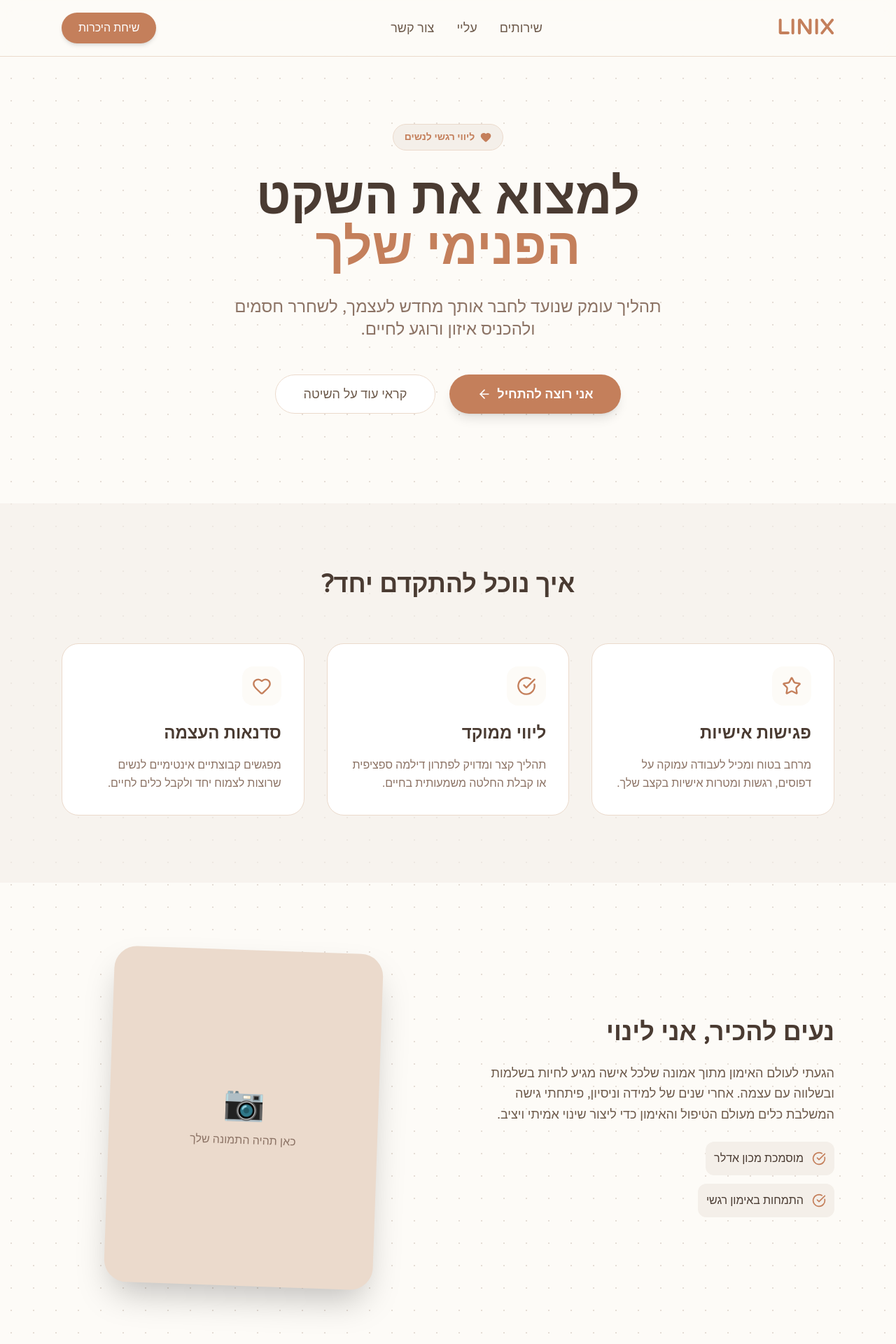
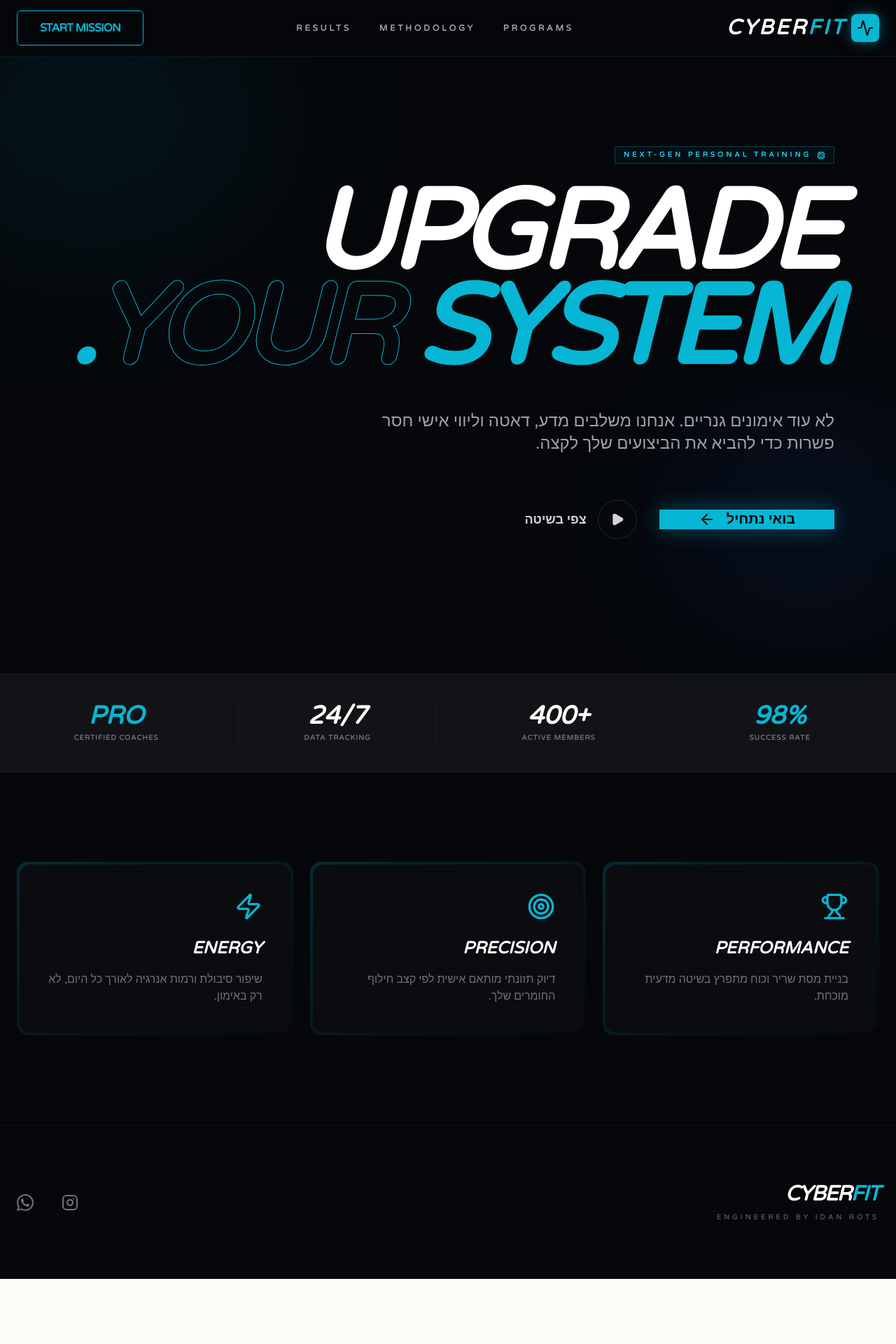
Before and after one commit to idanrots/gym-landingpage-template, a Next.js app: page / in a window 1280 px wide. Shown: the top 1920 px of the page at 70% size. After the commit the page ends 1827 px from the top, so only its background shows below. Built offline with nearby package versions, Linux system fonts and the light colour scheme.

Commit message:
Initial commit: Fitness Tech Dark Template

```diff
--- a/app/page.tsx
+++ b/app/page.tsx
@@ -1,175 +1,142 @@
 import React from 'react';
-import { ArrowLeft, Star, Heart, CheckCircle, Instagram, Phone } from "lucide-react";
+import { ArrowLeft, Dumbbell, Zap, Target, Instagram, Play, Trophy, Activity, Cpu } from "lucide-react";
 
-export default function LandingPage() {
+export default function FitnessTechDarkTemplate() {
   return (
-    <div dir="rtl" className="min-h-screen font-sans bg-dot-pattern">
+    <div dir="rtl" className="min-h-screen font-sans bg-[#05070a] text-white selection:bg-cyan-400 selection:text-black">
 
-      {/* Navbar */}
-      <nav className="sticky top-0 z-50 bg-[#fdfbf7]/90 backdrop-blur-md border-b border-[#ebdacc]">
-        <div className="max-w-6xl mx-auto px-6 h-20 flex justify-between items-center">
-          <div className="text-3xl font-black tracking-wide text-[#c47f5b]">LINIX</div>
-
-          <div className="hidden md:flex gap-8 text-lg font-medium text-[#6d5a4b]">
-            <a href="#services" className="hover:text-[#c47f5b] transition-colors">שירותים</a>
-            <a href="#about" className="hover:text-[#c47f5b] transition-colors">עליי</a>
-            <a href="#contact" className="hover:text-[#c47f5b] transition-colors">צור קשר</a>
+      {/* Navbar - Cyber Glassmorphism */}
+      <nav className="sticky top-0 z-50 bg-[#05070a]/80 backdrop-blur-xl border-b border-cyan-900/30">
+        <div className="max-w-7xl mx-auto px-6 h-20 flex justify-between items-center">
+          <div className="text-3xl font-black italic tracking-tighter flex items-center gap-2">
+            <div className="w-10 h-10 rounded-lg bg-cyan-500 flex items-center justify-center shadow-[0_0_20px_rgba(6,182,212,0.5)]">
+              <Activity className="text-black w-6 h-6" />
+            </div>
+            <span className="tracking-widest">CYBER<span className="text-cyan-500">FIT</span></span>
           </div>
 
-          <button className="bg-[#c47f5b] text-white hover:bg-[#a86545] transition-colors font-medium rounded-full px-6 py-2.5 shadow-md">
-            שיחת היכרות
+          <div className="hidden md:flex gap-10 text-xs uppercase tracking-[0.3em] font-bold text-zinc-400">
+            <a href="#training" className="hover:text-cyan-400 transition-colors">Programs</a>
+            <a href="#method" className="hover:text-cyan-400 transition-colors">Methodology</a>
+            <a href="#results" className="hover:text-cyan-400 transition-colors">Results</a>
+          </div>
+
+          <button className="relative group overflow-hidden bg-transparent border border-cyan-500 text-cyan-500 font-black px-8 py-3 rounded-md transition-all hover:bg-cyan-500 hover:text-black">
+            <span className="relative z-10 uppercase tracking-tighter">Start Mission</span>
+            <div className="absolute inset-0 bg-cyan-500 opacity-0 group-hover:opacity-20 blur-lg transition-opacity"></div>
           </button>
         </div>
       </nav>
 
-      {/* Hero Section */}
-      <main className="max-w-4xl mx-auto px-6 pt-24 pb-32 text-center">
-        <div className="inline-flex items-center gap-2 px-4 py-2 rounded-full bg-[#f4efe9] text-[#c47f5b] text-sm font-bold mb-8 animate-fade-in border border-[#ebdacc]">
-          <Heart className="w-4 h-4 fill-current" />
-          <span>ליווי רגשי לנשים</span>
+      {/* Hero Section - High-Tech Performance */}
+      <header className="relative pt-32 pb-48 overflow-hidden">
+        {/* Glow Effects */}
+        <div className="absolute top-[-10%] left-[-10%] w-[40%] h-[40%] bg-cyan-600/10 blur-[120px] rounded-full"></div>
+        <div className="absolute bottom-[10%] right-[-5%] w-[30%] h-[30%] bg-blue-600/10 blur-[100px] rounded-full"></div>
+
+        <div className="max-w-6xl mx-auto px-6 relative z-10 text-right">
+          <div className="inline-flex items-center gap-2 px-3 py-1 border border-cyan-500/30 bg-cyan-500/5 text-cyan-400 font-bold text-[10px] uppercase tracking-[0.4em] mb-8 rounded-sm">
+            <Cpu className="w-3 h-3" />
+            Next-Gen Personal Training
           </div>
 
-        <h1 className="text-5xl md:text-7xl font-black text-[#4a3b32] leading-tight mb-8 animate-fade-in delay-100">
-          למצוא את השקט<br />
-          <span className="text-[#c47f5b]">הפנימי שלך</span>
+          <h1 className="text-7xl md:text-[10rem] font-black leading-[0.85] mb-12 italic uppercase tracking-tighter">
+            UPGRADE<br />
+            <span className="text-transparent stroke-cyan-500 stroke-1" style={{ WebkitTextStroke: '1px #06b6d4' }}>YOUR</span> <span className="text-cyan-500">SYSTEM.</span>
           </h1>
 
-        <p className="text-xl md:text-2xl text-[#8c7365] max-w-2xl mx-auto leading-relaxed mb-12 animate-fade-in delay-200">
-          תהליך עומק שנועד לחבר אותך מחדש לעצמך, לשחרר חסמים ולהכניס איזון ורוגע לחיים.
+          <p className="text-xl md:text-2xl text-zinc-400 max-w-2xl mb-16 font-light leading-relaxed">
+            לא עוד אימונים גנריים. אנחנו משלבים מדע, דאטה וליווי אישי חסר פשרות כדי להביא את הביצועים שלך לקצה.
           </p>
 
-        <div className="flex flex-col sm:flex-row gap-5 justify-center items-center animate-fade-in delay-300">
-          {/* כפתור ראשי - עכשיו מוביל לוואטסאפ */}
+          <div className="flex flex-wrap gap-8 justify-start items-center">
             <a
-            href="https://wa.me/message/VHAR35OZ5HKYJ1"
-            target="_blank"
-            rel="noopener noreferrer"
-            className="h-14 px-10 text-lg rounded-full bg-[#c47f5b] text-white hover:bg-[#a86545] shadow-lg hover:shadow-xl hover:-translate-y-1 transition-all flex items-center justify-center font-bold"
+              href="https://wa.me/yournumber"
+              className="group h-18 px-14 bg-cyan-500 text-black font-black text-xl flex items-center gap-4 hover:bg-white transition-all shadow-[0_0_30px_rgba(6,182,212,0.4)]"
             >
-            אני רוצה להתחיל
-            <ArrowLeft className="mr-2 h-5 w-5" />
+              בואי נתחיל
+              <ArrowLeft className="w-6 h-6 group-hover:-translate-x-2 transition-transform" />
             </a>
 
-          {/* כפתור משני - גלילה למטה */}
-          <a
-            href="#about"
-            className="h-14 px-10 text-lg rounded-full text-[#6d5a4b] bg-white border border-[#ebdacc] hover:bg-[#f4efe9] transition-all flex items-center justify-center font-medium"
-          >
-            קראי עוד על השיטה
-          </a>
+            <button className="flex items-center gap-4 font-bold text-lg text-zinc-300 hover:text-cyan-400 transition-colors group">
+              <div className="w-14 h-14 rounded-full border border-zinc-800 flex items-center justify-center group-hover:border-cyan-500 transition-colors">
+                <Play className="w-5 h-5 fill-current" />
               </div>
-      </main>
+              צפי בשיטה
+            </button>
+          </div>
+        </div>
+      </header>
 
-      {/* Services Section */}
-      <section id="services" className="py-24 bg-[#f4efe9]/60">
-        <div className="max-w-6xl mx-auto px-6">
-          <h2 className="text-4xl font-bold text-center mb-16 text-[#4a3b32]">איך נוכל להתקדם יחד?</h2>
-
-          <div className="grid md:grid-cols-3 gap-8">
-            {/* Card 1 */}
-            <div className="p-8 rounded-3xl bg-white border border-[#ebdacc] hover:shadow-xl transition-all hover:-translate-y-1 group">
-              <div className="w-14 h-14 bg-[#fdfbf7] rounded-2xl flex items-center justify-center text-[#c47f5b] mb-6 group-hover:scale-110 transition-transform">
-                <Star className="w-7 h-7" />
+      {/* Stats - Tech Bar */}
+      <section className="border-y border-white/5 bg-white/5 py-10 backdrop-blur-sm">
+        <div className="max-w-7xl mx-auto px-6 grid grid-cols-2 md:grid-cols-4 gap-8">
+            <div className="text-center">
+                <div className="text-cyan-500 text-4xl font-black italic">98%</div>
+                <div className="text-[10px] uppercase tracking-widest text-zinc-500 mt-1 font-bold">Success Rate</div>
             </div>
-              <h3 className="text-2xl font-bold mb-4 text-[#4a3b32]">פגישות אישיות</h3>
-              <p className="text-[#8c7365] leading-relaxed">
-                מרחב בטוח ומכיל לעבודה עמוקה על דפוסים, רגשות ומטרות אישיות בקצב שלך.
-              </p>
+            <div className="text-center">
+                <div className="text-white text-4xl font-black italic">+400</div>
+                <div className="text-[10px] uppercase tracking-widest text-zinc-500 mt-1 font-bold">Active Members</div>
             </div>
-
-            {/* Card 2 */}
-            <div className="p-8 rounded-3xl bg-white border border-[#ebdacc] hover:shadow-xl transition-all hover:-translate-y-1 group">
-              <div className="w-14 h-14 bg-[#fdfbf7] rounded-2xl flex items-center justify-center text-[#c47f5b] mb-6 group-hover:scale-110 transition-transform">
-                <CheckCircle className="w-7 h-7" />
+            <div className="text-center border-x border-white/5">
+                <div className="text-white text-4xl font-black italic">24/7</div>
+                <div className="text-[10px] uppercase tracking-widest text-zinc-500 mt-1 font-bold">Data Tracking</div>
             </div>
-              <h3 className="text-2xl font-bold mb-4 text-[#4a3b32]">ליווי ממוקד</h3>
-              <p className="text-[#8c7365] leading-relaxed">
-                תהליך קצר ומדויק לפתרון דילמה ספציפית או קבלת החלטה משמעותית בחיים.
-              </p>
-            </div>
-
-            {/* Card 3 */}
-            <div className="p-8 rounded-3xl bg-white border border-[#ebdacc] hover:shadow-xl transition-all hover:-translate-y-1 group">
-              <div className="w-14 h-14 bg-[#fdfbf7] rounded-2xl flex items-center justify-center text-[#c47f5b] mb-6 group-hover:scale-110 transition-transform">
-                <Heart className="w-7 h-7" />
-              </div>
-              <h3 className="text-2xl font-bold mb-4 text-[#4a3b32]">סדנאות העצמה</h3>
-              <p className="text-[#8c7365] leading-relaxed">
-                מפגשים קבוצתיים אינטימיים לנשים שרוצות לצמוח יחד ולקבל כלים לחיים.
-              </p>
-            </div>
+            <div className="text-center">
+                <div className="text-cyan-500 text-4xl font-black italic">PRO</div>
+                <div className="text-[10px] uppercase tracking-widest text-zinc-500 mt-1 font-bold">Certified Coaches</div>
             </div>
         </div>
       </section>
 
-      {/* About Section */}
-      <section id="about" className="py-24 overflow-hidden">
-        <div className="max-w-6xl mx-auto px-6 flex flex-col md:flex-row items-center gap-16">
-          <div className="flex-1 text-center md:text-right">
-            <h2 className="text-4xl font-bold mb-6 text-[#4a3b32]">נעים להכיר, אני לינוי</h2>
-            <p className="text-[#6d5a4b] text-lg leading-relaxed mb-6">
-              הגעתי לעולם האימון מתוך אמונה שלכל אישה מגיע לחיות בשלמות ובשלווה עם עצמה.
-              אחרי שנים של למידה וניסיון, פיתחתי גישה המשלבת כלים מעולם הטיפול והאימון כדי ליצור שינוי אמיתי ויציב.
-            </p>
-            <div className="flex flex-col gap-3">
-               <div className="flex items-center justify-center md:justify-start gap-3 text-[#4a3b32] font-medium bg-[#f4efe9] p-3 rounded-xl w-fit">
-                  <CheckCircle className="w-5 h-5 text-[#c47f5b]" />
-                  <span>מוסמכת מכון אדלר</span>
-               </div>
-               <div className="flex items-center justify-center md:justify-start gap-3 text-[#4a3b32] font-medium bg-[#f4efe9] p-3 rounded-xl w-fit">
-                  <CheckCircle className="w-5 h-5 text-[#c47f5b]" />
-                  <span>התמחות באימון רגשי</span>
-               </div>
+      {/* Features Grid */}
+      <section id="training" className="py-32">
+        <div className="max-w-7xl mx-auto px-6">
+          <div className="grid md:grid-cols-3 gap-6">
+            <div className="group relative p-1 bg-gradient-to-br from-cyan-500/20 to-transparent rounded-2xl overflow-hidden hover:from-cyan-500 transition-all duration-500">
+                <div className="bg-[#0a0c10] p-10 rounded-2xl h-full transition-colors group-hover:bg-[#0a0c10]/90">
+                    <Trophy className="w-10 h-10 mb-6 text-cyan-500" />
+                    <h3 className="text-2xl font-black mb-4 italic uppercase">Performance</h3>
+                    <p className="text-zinc-500 group-hover:text-zinc-300 transition-colors">בניית מסת שריר וכוח מתפרץ בשיטה מדעית מוכחת.</p>
                 </div>
             </div>
 
-          <div className="flex-1 relative">
-            <div className="aspect-[4/5] rounded-[2rem] bg-[#ebdacc] w-full max-w-sm mx-auto relative overflow-hidden shadow-2xl rotate-2 hover:rotate-0 transition duration-500">
-               <div className="flex flex-col items-center justify-center h-full text-[#8c7365]">
-                 <span className="text-5xl mb-4">📷</span>
-                 <span className="font-medium">כאן תהיה התמונה שלך</span>
+            <div className="group relative p-1 bg-gradient-to-br from-cyan-500/20 to-transparent rounded-2xl overflow-hidden hover:from-cyan-500 transition-all duration-500">
+                <div className="bg-[#0a0c10] p-10 rounded-2xl h-full transition-colors group-hover:bg-[#0a0c10]/90">
+                    <Target className="w-10 h-10 mb-6 text-cyan-500" />
+                    <h3 className="text-2xl font-black mb-4 italic uppercase">Precision</h3>
+                    <p className="text-zinc-500 group-hover:text-zinc-300 transition-colors">דיוק תזונתי מותאם אישית לפי קצב חילוף החומרים שלך.</p>
+                </div>
+            </div>
+
+            <div className="group relative p-1 bg-gradient-to-br from-cyan-500/20 to-transparent rounded-2xl overflow-hidden hover:from-cyan-500 transition-all duration-500">
+                <div className="bg-[#0a0c10] p-10 rounded-2xl h-full transition-colors group-hover:bg-[#0a0c10]/90">
+                    <Zap className="w-10 h-10 mb-6 text-cyan-500" />
+                    <h3 className="text-2xl font-black mb-4 italic uppercase">Energy</h3>
+                    <p className="text-zinc-500 group-hover:text-zinc-300 transition-colors">שיפור סיבולת ורמות אנרגיה לאורך כל היום, לא רק באימון.</p>
                 </div>
             </div>
           </div>
         </div>
       </section>
 
-     {/* Footer */}
-      <footer id="contact" className="py-12 bg-white border-t border-[#ebdacc]">
-        <div className="max-w-6xl mx-auto px-6 flex flex-col md:flex-row justify-between items-center gap-6">
-          <div className="text-center md:text-right">
-            <div className="text-2xl font-black text-[#c47f5b] mb-1">LINIX</div>
-            <p className="text-[#8c7365] text-sm">© כל הזכויות שמורות 2026</p>
+      {/* Footer - Minimalist Tech */}
+      <footer className="py-20 bg-[#05070a] border-t border-cyan-900/20">
+        <div className="max-w-7xl mx-auto px-6 flex flex-col md:flex-row justify-between items-center">
+          <div className="mb-10 md:mb-0 text-center md:text-right">
+             <div className="text-3xl font-black italic text-white tracking-tighter">CYBER<span className="text-cyan-500">FIT</span></div>
+             <p className="text-zinc-600 tracking-[0.4em] text-[10px] uppercase font-bold mt-2">Engineered by Idan Rots</p>
           </div>
 
-          <div className="flex gap-4">
-            {/* כפתור אינסטגרם */}
-            <a
-              href="https://www.instagram.com/linoy.shalom?igsh=Z3kwZHkxNjdubm5j&utm_source=qr"
-              target="_blank"
-              rel="noopener noreferrer"
-              className="p-3 rounded-full bg-[#f4efe9] text-[#6d5a4b] hover:bg-[#c47f5b] hover:text-white transition-all"
-              aria-label="Instagram"
-            >
-              <Instagram className="w-6 h-6" />
-            </a>
-
-            {/* כפתור וואטסאפ - עם לוגו רשמי */}
-            <a
-              href="https://wa.me/message/VHAR35OZ5HKYJ1"
-              target="_blank"
-              rel="noopener noreferrer"
-              className="p-3 rounded-full bg-[#f4efe9] text-[#6d5a4b] hover:bg-[#25D366] hover:text-white transition-all"
-              aria-label="WhatsApp"
-            >
-              {/* זה הציור של לוגו וואטסאפ */}
-              <svg viewBox="0 0 24 24" fill="currentColor" className="w-6 h-6">
-                <path d="M17.472 14.382c-.297-.149-1.758-.867-2.03-.967-.273-.099-.471-.148-.67.15-.197.297-.767.966-.94 1.164-.173.199-.347.223-.644.075-.297-.15-1.255-.463-2.39-1.475-.883-.788-1.48-1.761-1.653-2.059-.173-.297-.018-.458.13-.606.134-.133.298-.347.446-.52.149-.174.198-.298.298-.497.099-.198.05-.371-.025-.52-.075-.149-.669-1.612-.916-2.207-.242-.579-.487-.5-.669-.51-.173-.008-.371-.008-.57-.008-.198 0-.52.074-.792.372-.272.297-1.04 1.016-1.04 2.479 0 1.462 1.065 2.875 1.213 3.074.149.198 2.096 3.2 5.077 4.487.709.306 1.262.489 1.694.625.712.227 1.36.195 1.871.118.571-.085 1.758-.719 2.006-1.413.248-.694.248-1.289.173-1.413-.074-.124-.272-.198-.57-.347m-5.421 7.403h-.004a9.87 9.87 0 01-5.031-1.378l-.361-.214-3.741.982.998-3.648-.235-.374a9.86 9.86 0 01-1.51-5.26c.001-5.45 4.436-9.884 9.888-9.884 2.64 0 5.122 1.03 6.988 2.898a9.825 9.825 0 012.893 6.994c-.003 5.45-4.437 9.884-9.885 9.884m8.413-18.297A11.815 11.815 0 0012.05 0C5.495 0 .16 5.335.157 11.892c0 2.096.547 4.142 1.588 5.945L.057 24l6.305-1.654a11.882 11.882 0 005.683 1.448h.005c6.554 0 11.89-5.335 11.893-11.893a11.821 11.821 0 00-3.48-8.413Z"/>
-              </svg>
+          <div className="flex gap-10">
+            <a href="#" className="text-zinc-500 hover:text-cyan-400 transition-all transform hover:scale-110"><Instagram className="w-6 h-6" /></a>
+            <a href="#" className="text-zinc-500 hover:text-cyan-400 transition-all transform hover:scale-110">
+                <svg viewBox="0 0 24 24" fill="currentColor" className="w-6 h-6"><path d="M17.472 14.382c-.297-.149-1.758-.867-2.03-.967-.273-.099-.471-.148-.67.15-.197.297-.767.966-.94 1.164-.173.199-.347.223-.644.075-.297-.15-1.255-.463-2.39-1.475-.883-.788-1.48-1.761-1.653-2.059-.173-.297-.018-.458.13-.606.134-.133.298-.347.446-.52.149-.174.198-.298.298-.497.099-.198.05-.371-.025-.52-.075-.149-.669-1.612-.916-2.207-.242-.579-.487-.5-.669-.51-.173-.008-.371-.008-.57-.008-.198 0-.52.074-.792.372-.272.297-1.04 1.016-1.04 2.479 0 1.462 1.065 2.875 1.213 3.074.149.198 2.096 3.2 5.077 4.487.709.306 1.262.489 1.694.625.712.227 1.36.195 1.871.118.571-.085 1.758-.719 2.006-1.413.248-.694.248-1.289.173-1.413-.074-.124-.272-.198-.57-.347m-5.421 7.403h-.004a9.87 9.87 0 01-5.031-1.378l-.361-.214-3.741.982.998-3.648-.235-.374a9.86 9.86 0 01-1.51-5.26c.001-5.45 4.436-9.884 9.888-9.884 2.64 0 5.122 1.03 6.988 2.898a9.825 9.825 0 012.893 6.994c-.003 5.45-4.437 9.884-9.885 9.884m8.413-18.297A11.815 11.815 0 0012.05 0C5.495 0 .16 5.335.157 11.892c0 2.096.547 4.142 1.588 5.945L.057 24l6.305-1.654a11.882 11.882 0 005.683 1.448h.005c6.554 0 11.89-5.335 11.893-11.893a11.821 11.821 0 00-3.48-8.413Z"/></svg>
             </a>
           </div>
         </div>
       </footer>
     </div>
-  )
+  );
 }
```
Lines whose indentation alone changed are shown as unchanged.
